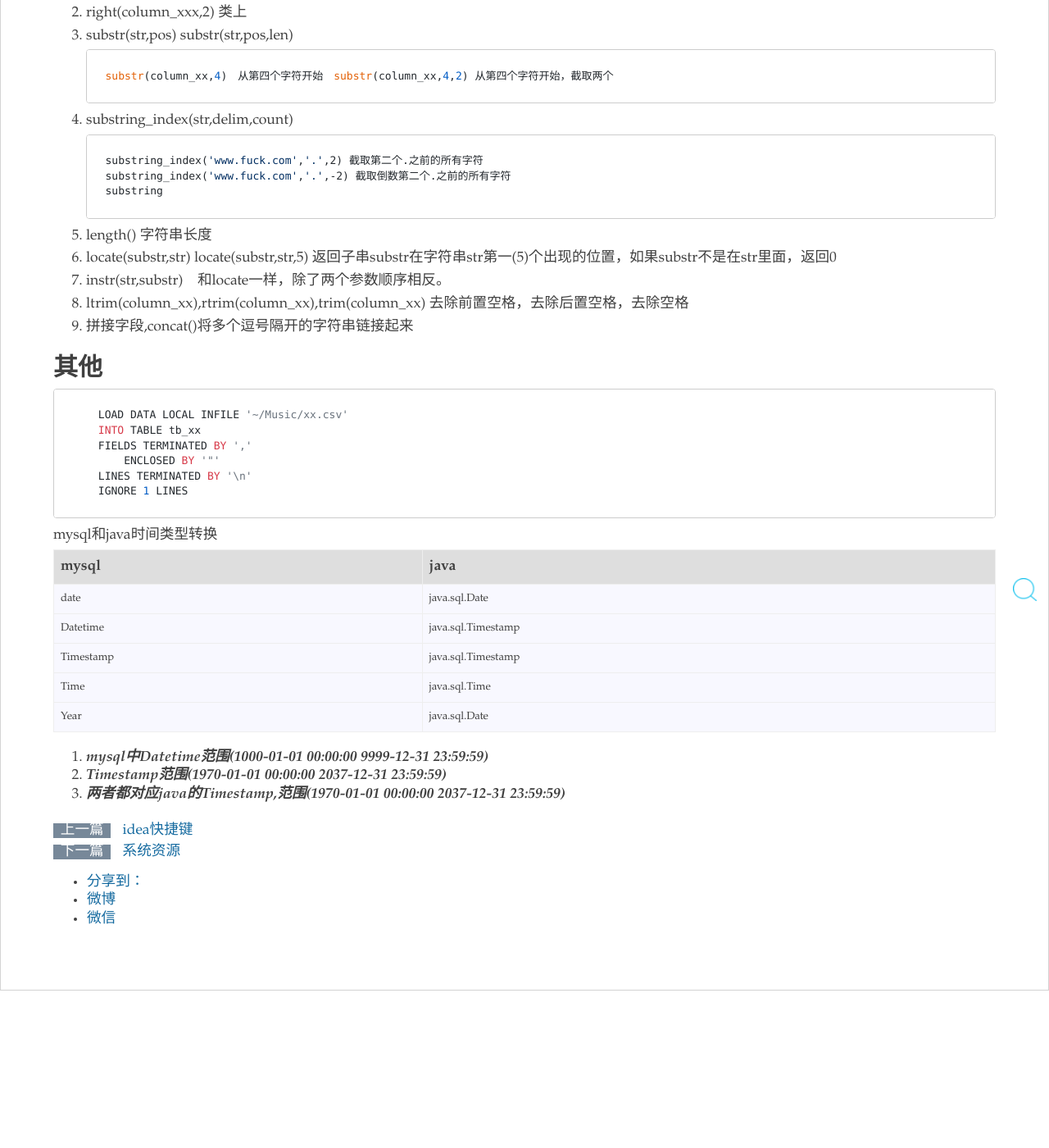
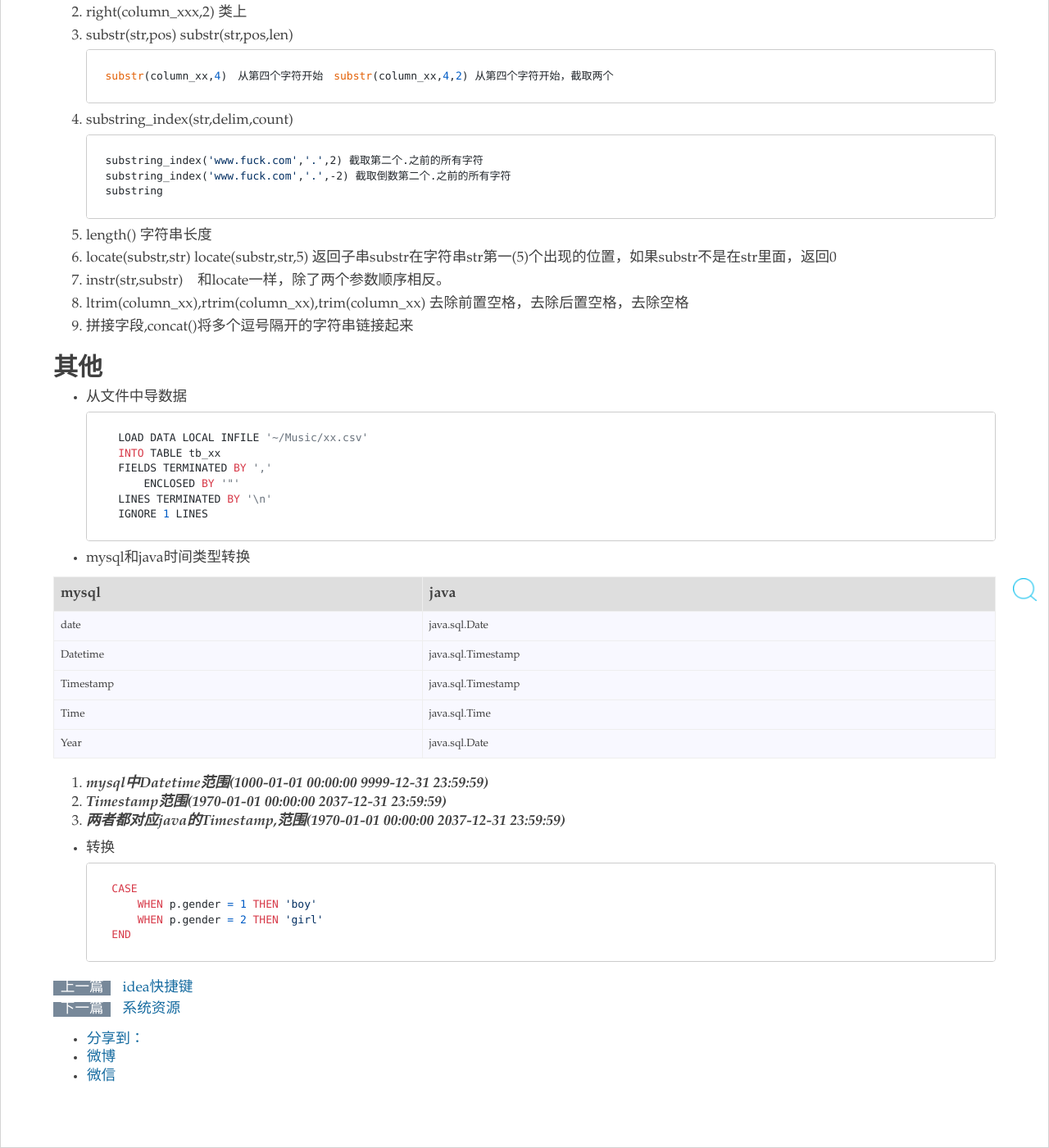
Before and after one commit to zy123a/lcj1992.github.com, a Jekyll site: the page built from _posts/database/2015-11-26-sql.md, in a window 1280 px wide and 1400 px high, scrolled down 1229 px. Shown: the whole window at 82% size. Built offline with Jekyll 4.4.1, drawn with Linux system fonts in a browser that asks for light colours; nearby versions of some CDN libraries; comment, search, counter and statistics services are not loaded; before the commit the page ends 2437 px from its top, so only the background shows below that.

Commit message:
annotation

```diff
--- a/_posts/database/2015-11-26-sql.md
+++ b/_posts/database/2015-11-26-sql.md
@@ -84,14 +84,15 @@ tags: sql index date string function datetime
 
 ## 其他 {#other}
 
+* 从文件中导数据
+
         LOAD DATA LOCAL INFILE '~/Music/xx.csv'
         INTO TABLE tb_xx
         FIELDS TERMINATED BY ','
             ENCLOSED BY '"'
         LINES TERMINATED BY '\n'
         IGNORE 1 LINES
-
-mysql和java时间类型转换
+* mysql和java时间类型转换
 
 |mysql|java|
 |-|-|
@@ -104,3 +105,10 @@ mysql和java时间类型转换
 1.  ***mysql中Datetime范围(1000-01-01 00:00:00  9999-12-31 23:59:59)***
 2.  ***Timestamp范围(1970-01-01 00:00:00  2037-12-31 23:59:59)***
 3.  ***两者都对应java的Timestamp,范围(1970-01-01 00:00:00  2037-12-31 23:59:59)***
+
+*  转换
+
+        CASE
+            WHEN p.gender = 1 THEN 'boy'
+            WHEN p.gender = 2 THEN 'girl'
+        END
```
